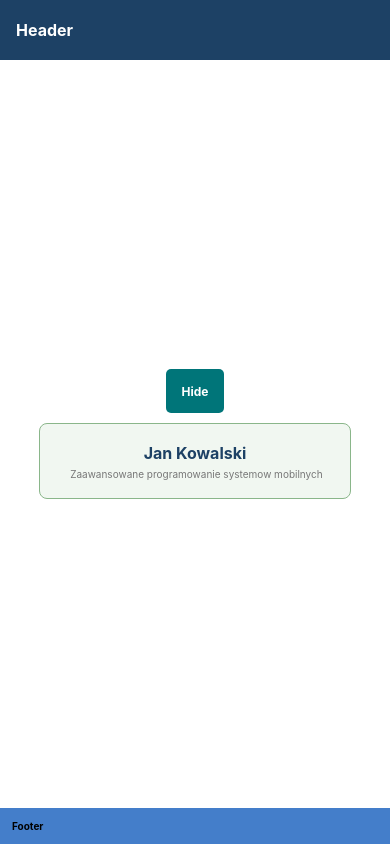
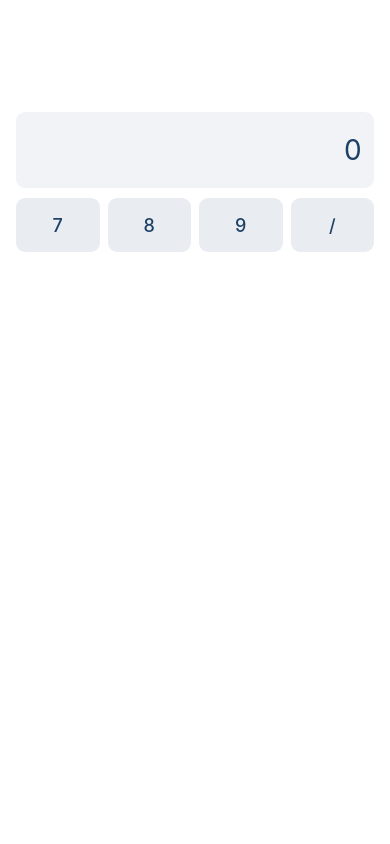
Before and after one commit to krokpatrick/ZPSM-Kalkulator, a React Native app: screen / in a window 390 px wide. Built offline with nearby package versions, Linux system fonts and the light colour scheme.

Commit message:
Added begging elements of calculator such as working buttons and display

```diff
--- a/App.tsx
+++ b/App.tsx
@@ -2,34 +2,35 @@ import { StatusBar } from 'expo-status-bar';
 import { Pressable, StyleSheet, Text, View } from 'react-native';
 import { useState } from 'react';
 
+const BUTTONS = ['7', '8', '9', '/'];
+
 export default function App() {
 
-  const [visible, setVisible] = useState(true);
+  const [expression, setExpression] = useState('');
+
+  function append(symbol: string): void {
+    setExpression((previousExpression) => previousExpression + symbol);
+  }
 
   return (
     <View style={styles.container}>
-      <StatusBar style="auto"/>
-      <View style={styles.header}>
-        <Text style={styles.headerText}>Header</Text>
+      <StatusBar style="dark"/>
+      <View style={styles.display}>
+        <Text style={styles.expression} numberOfLines={1} adjustsFontSizeToFit minimumFontScale={0.35}>{expression || '0'}</Text>
       </View>
 
-      <View style={styles.middle}>
-        <View style={styles.content}>
-          <Pressable style={styles.button} onPress={() => setVisible(!visible)}>
-            <Text style={styles.buttonText}>{visible ? 'Hide' : 'Show'}</Text>
+      <View style={styles.buttonRow}>
+        {BUTTONS.map((symbol) => (
+          <Pressable key={symbol} style={({ pressed }) => [ styles.button, pressed && styles.buttonPressed,
+          ]}
+          onPress={() => append(symbol)}
+          accessibilityRole="button"
+          accessibilityLabel='{symbol}'
+          >
+            <Text style={styles.buttonText}>{symbol}</Text>
           </Pressable>
+        ))}
 
-          {visible && (
-            <View style={styles.card}>
-              <Text style={styles.nameStyle}>Jan Kowalski</Text>
-              <Text style={styles.description}> Zaawansowane programowanie systemow mobilnych</Text>
-            </View>
-          )}
-        </View>
-      </View>
-
-      <View style={styles.footer}>
-        <Text style={styles.footerText}>Footer</Text>
       </View>
     </View>
   );
@@ -38,109 +39,55 @@ export default function App() {
 const styles = StyleSheet.create({
   container: {
     flex: 1,
-    backgroundColor: '#fff',
+    backgroundColor: '#FFFFFF',
+    paddingHorizontal: 16,
+    paddingTop: 12,
+    marginTop: 100,
+    gap: 10,
   },
 
-  header: {
-    height: 60,
-    backgroundColor: '#1D4165',
+display: {
+    width: '100%',
+    minHeight: 76,
+    backgroundColor: '#F1F3F6',
+    borderRadius: 9,
     justifyContent: 'center',
-    paddingHorizontal: 16,
+    alignItems: 'flex-end',
+    paddingHorizontal: 12,
+    paddingVertical: 10,
   },
 
-  headerText: {
-    color: '#FFFFFF',
-    fontSize: 16,
-    fontWeight: 'bold',
+  expression: {
+    width: '100%',
+    color: '#1D4165',
+    fontSize: 28,
+    textAlign: 'right',
+    fontVariant: ['tabular-nums'],
   },
 
-  middle: {
+  buttonRow: {
+    width: '100%',
+    flexDirection: 'row',
+    gap: 8,
+  },
+
+  button: {
     flex: 1,
+    minWidth: 0,
+    minHeight: 54,
+    backgroundColor: '#E9EDF2',
+    borderRadius: 9,
     justifyContent: 'center',
     alignItems: 'center',
   },
 
-  items: {
-    flexDirection: 'row',
-    justifyContent: 'space-evenly',
-    alignItems: 'center',
-    gap: 8,
-    paddingHorizontal: 8,
-  },
-
-  content: {
-    width: '100%',
-    alignItems: 'center',
-    gap: 10,
-  },
-
-  button: {
-    minWidth: 44,
-    minHeight: 44,
-    backgroundColor: '#007579',
-    borderRadius: 5,
-    justifyContent: 'center',
-    alignItems: 'center',
-    paddingHorizontal: 16,
-    paddingVertical: 10,
+  buttonPressed: {
+    backgroundColor: '#D4DDE8',
   },
 
   buttonText: {
-    color: '#FFFFFF',
-    fontSize: 12,
-    fontWeight: 'bold',
-  },
-
-  card: {
-    width: '80%',
-    minHeight: 76,
-    backgroundColor: '#F1F7F1',
-    borderColor: '#8AB68A',
-    borderWidth: 1,
-    borderRadius: 8,
-    justifyContent: 'center',
-    alignItems: 'center',
-    padding: 12,
-  },
-
-  nameStyle: {
     color: '#1D4165',
-    fontSize: 16,
-    fontWeight: 'bold',
-    marginBottom: 5,
-  },
-
-  description: {
-    color: "#777777",
-    fontSize: 10,
-    textAlign: 'center',
-  },
-
-  item: {
-    flex: 1,
-    aspectRatio: 1,
-    backgroundColor: '#E6F3F5',
-    borderRadius: 8,
-    justifyContent: 'center',
-    alignItems: 'center',
-  },
-
-  itemText: {
-    color: '#006064',
-    fontSize: 16,
-    fontWeight: 'bold',
-  },
-
-  footer: {
-    height: 36,
-    backgroundColor: '#447eca',
-    justifyContent: 'center',
-    paddingHorizontal: 12,
-  },
-
-  footerText: {
-    color: '#000000',
-    fontWeight: 'bold',
-    fontSize: 10,
+    fontSize: 18,
+    fontWeight: '500',
   },
 });
```
